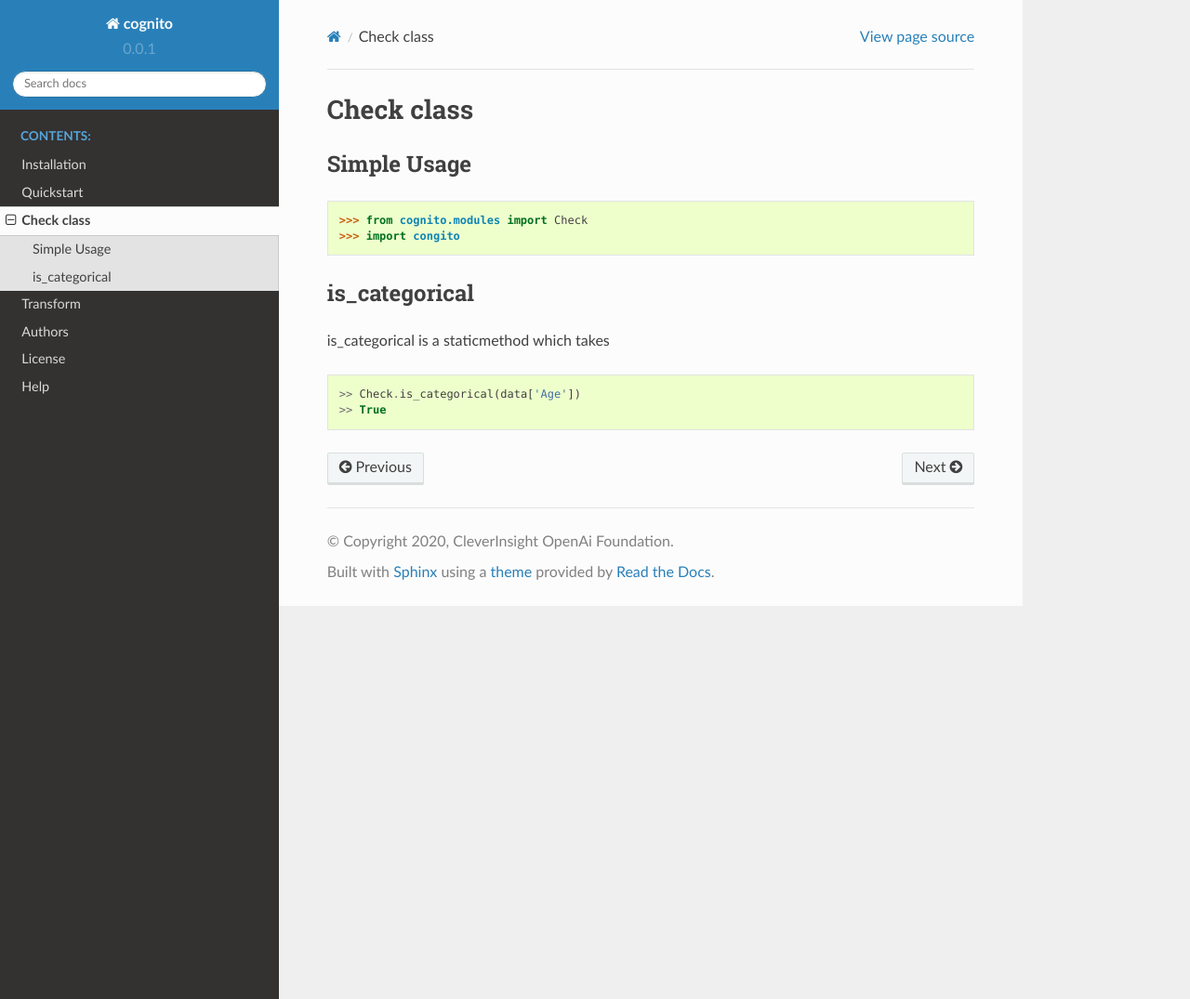
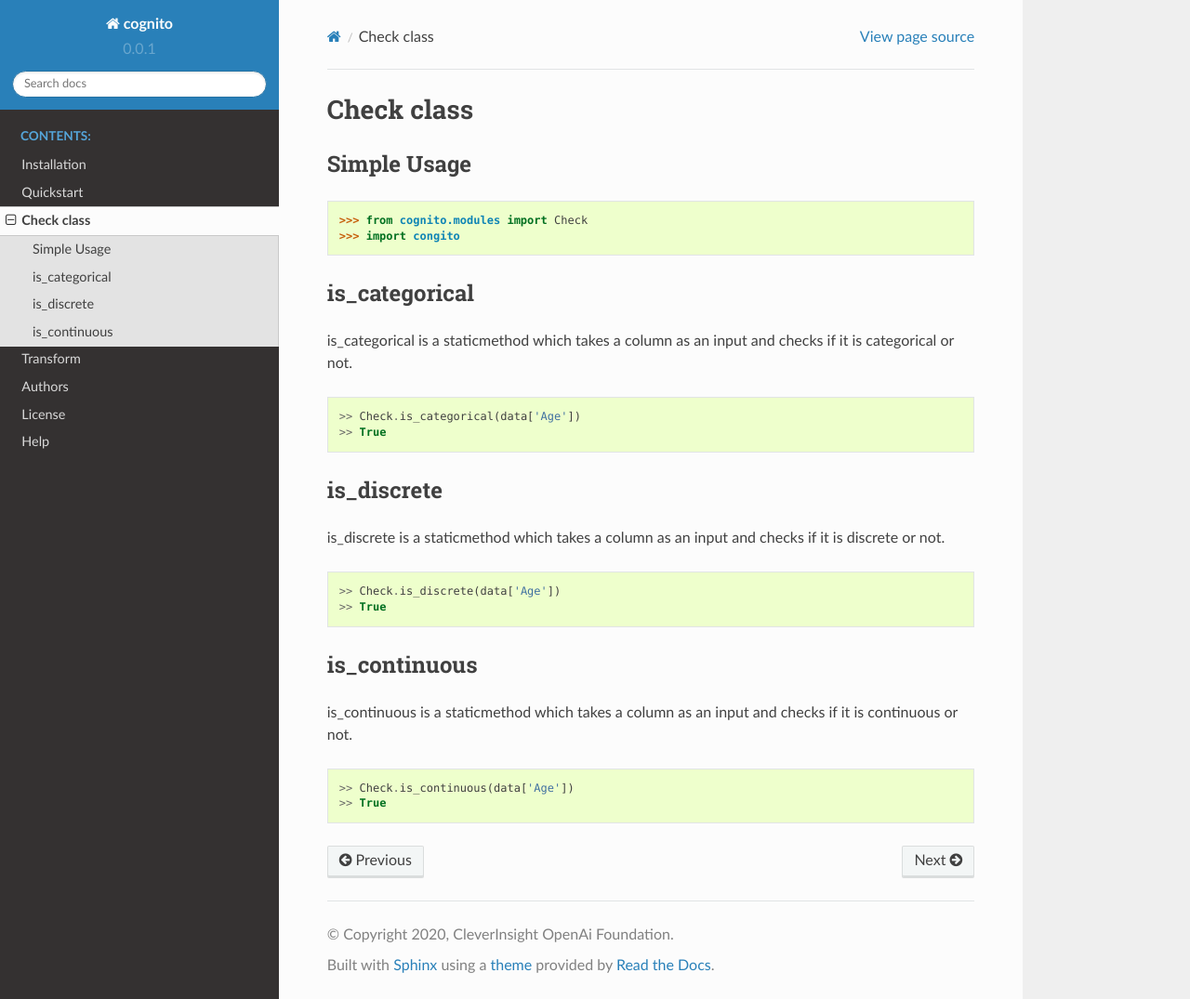
Before and after one commit to CleverInsight/cognito, a Sphinx documentation site: the page built from docs/source/check.rst, in a window 1280 px wide and 1075 px high. Shown: the whole window at 93% size. Built offline with Sphinx 7.4.7 and the Read the Docs theme 2.0.0, drawn with Linux system fonts in a browser that asks for light colours.

Commit message:
Updating

```diff
--- a/docs/source/check.rst
+++ b/docs/source/check.rst
@@ -17,9 +17,28 @@ Simple Usage
 
 is_categorical
 ~~~~~~~~~~~~~~~
-is_categorical is a staticmethod which takes
+is_categorical is a staticmethod which takes a column as an input and checks if it is categorical or not.
 
 .. code-block:: python
 
     >> Check.is_categorical(data['Age'])
     >> True
+
+
+is_discrete
+~~~~~~~~~~~~~~~
+is_discrete is a staticmethod which takes a column as an input and checks if it is discrete or not.
+
+.. code-block:: python
+
+    >> Check.is_discrete(data['Age'])
+    >> True
+
+is_continuous
+~~~~~~~~~~~~~~~
+is_continuous is a staticmethod which takes a column as an input and checks if it is continuous or not.
+
+.. code-block:: python
+
+    >> Check.is_continuous(data['Age'])
+    >> True
```
Also changed, not shown: 2 other files.
